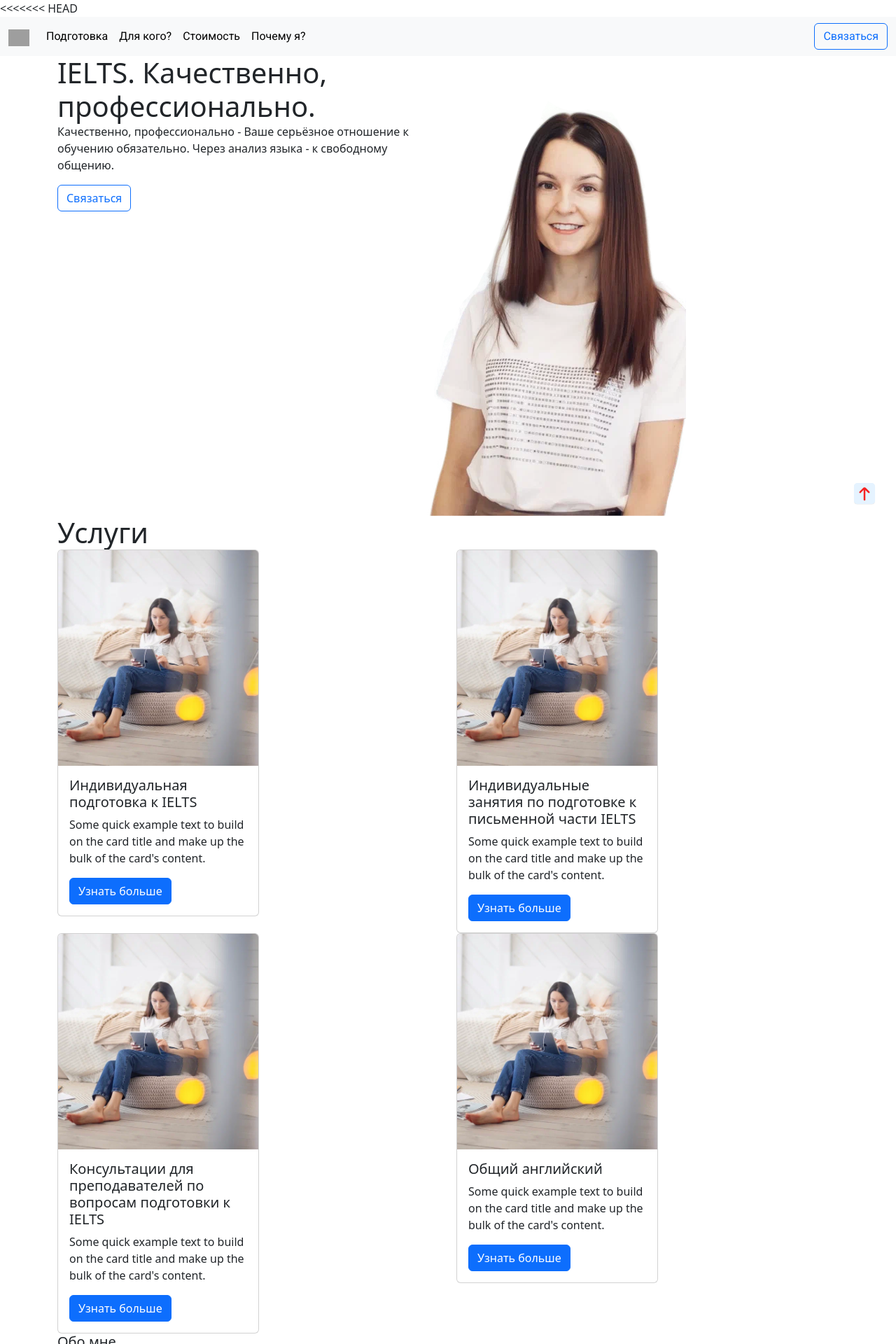
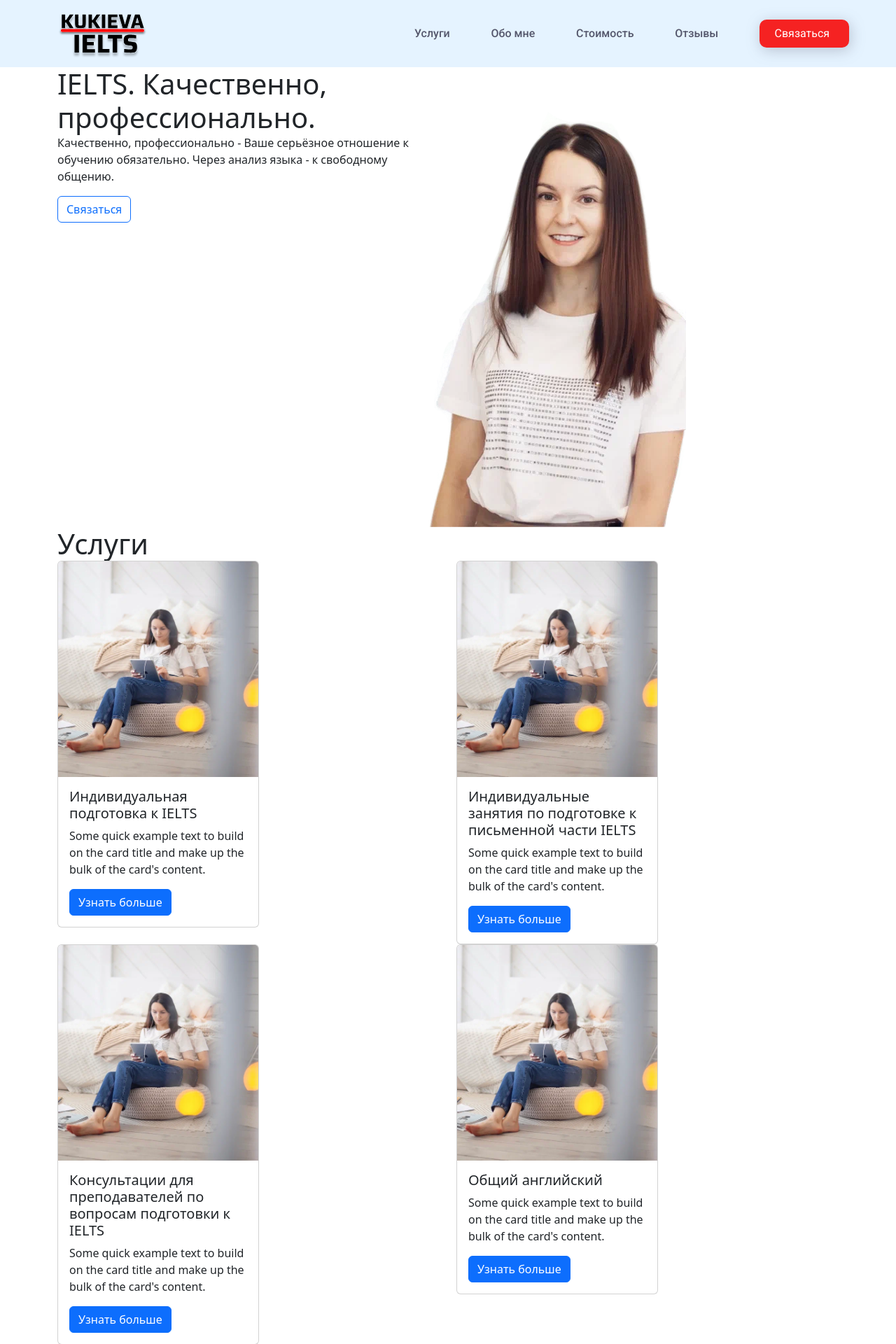
Before and after one commit to Dari-Dari/59_ielts_kukieva, a PHP site: page /index.html in a window 1280 px wide. Shown: the top 1920 px of the page at 70% size. Run offline with PHP 8.4, Linux system fonts and the light colour scheme; grey boxes are pictures that could not be loaded.

Commit message:
исправила конфликты в index.html

```diff
--- a/index.html
+++ b/index.html
@@ -2,13 +2,6 @@
 <html lang="ru">
 
 <head>
-  <meta charset="UTF-8">
-  <meta http-equiv="X-UA-Compatible" content="IE=edge">
-  <meta name="viewport" content="width=device-width, initial-scale=1.0">
-  <link href="https://cdn.jsdelivr.net/npm/bootstrap@5.3.0-alpha3/dist/css/bootstrap.min.css" rel="stylesheet"
-    integrity="sha384-KK94CHFLLe+nY2dmCWGMq91rCGa5gtU4mk92HdvYe+M/SXH301p5ILy+dN9+nJOZ" crossorigin="anonymous">
-
-  <title>IELTS KUKIEVA</title>
   <meta charset="UTF-8">
   <meta http-equiv="X-UA-Compatible" content="IE=edge">
   <meta name="viewport" content="width=device-width, initial-scale=1.0">
@@ -25,33 +18,25 @@
 
 <body>
 
-  <<<<<<< HEAD <header class="header">
-    <nav class="navbar navbar-expand-lg bg-body-tertiary">
+  <header class="header">
+    <a name="header-anchor"></a>
+    <nav class="navbar navbar-expand-lg ">
       <div class="container-fluid">
-        <a class="navbar-brand" href="#">
-          <img src="/docs/5.3/assets/brand/bootstrap-logo.svg" alt="логотип" width="30" height="24">
+        <a class="navbar-brand header-logo" href="#">
+          <img src="/assets/icons/logo.svg" alt="логотип" class="header_logo">
         </a>
         <button class="navbar-toggler" type="button" data-bs-toggle="collapse" data-bs-target="#navbarSupportedContent"
           aria-controls="navbarSupportedContent" aria-expanded="false" aria-label="Toggle navigation">
           <span class="navbar-toggler-icon"></span>
         </button>
-        <div class="collapse navbar-collapse" id="navbarSupportedContent">
-          <ul class="navbar-nav me-auto mb-2 mb-lg-0">
-            <li class="nav-item">
-              <a class="nav-link active" aria-current="page" href="#">Подготовка</a>
-            </li>
-            <li class="nav-item">
-              <a class="nav-link active" aria-current="page" href="#">Для кого?</a>
-            </li>
-            <li class="nav-item">
-              <a class="nav-link active" aria-current="page" href="#">Стоимость</a>
-            </li>
-            <li class="nav-item">
-              <a class="nav-link active" aria-current="page" href="#">Почему я?</a>
-            </li>
-          </ul>
-          <form class="d-flex" role="search">
-            <button class="btn btn-outline-primary" type="submit">Связаться</button>
+        <div class="collapse navbar-collapse header-header" id="navbarSupportedContent">
+          <a class="nav-link active header__link" aria-current="page" href="#services-anchor">Услуги</a>
+          <a class="nav-link active header__link" aria-current="page" href="#aboutme-anchor">Обо мне</a>
+          <a class="nav-link active header__link" aria-current="page" href="#price-anchor">Стоимость</a>
+          <a class="nav-link active header__link" aria-current="page" href="#reviews-anchor">Отзывы</a>
+          <form class="d-flex button__header" role="search">
+            <button class="btn button__header-red" type="button">
+              <a class="header__button" href="https://t.me/ielts_kukieva">Связаться</a> </button>
           </form>
         </div>
       </div>
@@ -241,145 +226,6 @@
               <p class="card-text">Подготовка к IELTS. Академическое письмо (формат IELTS). Общий английский</p>
               <p class="card-text">Стоимость: 5000 р</p>
               <button class="btn btn-outline-primary" type="submit">Связаться</button>
-                =======
-                <header class="header">
-                  <a name="header-anchor"></a>
-                  <nav class="navbar navbar-expand-lg ">
-                    <div class="container-fluid">
-                      <a class="navbar-brand header-logo" href="#">
-                        <img src="/assets/icons/logo.svg" alt="логотип" class="header_logo">
-                      </a>
-                      <button class="navbar-toggler" type="button" data-bs-toggle="collapse"
-                        data-bs-target="#navbarSupportedContent" aria-controls="navbarSupportedContent"
-                        aria-expanded="false" aria-label="Toggle navigation">
-                        <span class="navbar-toggler-icon"></span>
-                      </button>
-                      <div class="collapse navbar-collapse header-header" id="navbarSupportedContent">
-                        <a class="nav-link active header__link" aria-current="page" href="#services-anchor">Услуги</a>
-                        <a class="nav-link active header__link" aria-current="page" href="#aboutme-anchor">Обо мне</a>
-                        <a class="nav-link active header__link" aria-current="page" href="#price-anchor">Стоимость</a>
-                        <a class="nav-link active header__link" aria-current="page" href="#reviews-anchor">Отзывы</a>
-                        <form class="d-flex button__header" role="search">
-                          <button class="btn button__header-red" type="button">
-                            <a class="header__button" href="https://t.me/ielts_kukieva">Связаться</a> </button>
-                        </form>
-                      </div>
-                    </div>
-                  </nav>
-                </header>
-
-                <main class="main">
-                  <section class="main__block-2 block-2">
-                    <div class="container-fluid">
-                      <div class="card-mb-3 main__banner">
-                        <div class="row g-4">
-                          <div class="col-8">
-                            <div class="card-body">
-                              <h5 class="card-title fs-1">IELTS. Качественно, профессионально.</h5>
-                              <p class="card-text">Качественно, профессионально - Ваше серьёзное отношение к обучению
-                                обязательно. Через анализ языка - к свободному общению.</p>
-                              <button class="btn btn-outline-primary" type="submit">Связаться</button>
-                            </div>
-                          </div>
-                          <div class="col-4">
-                            <img src="assets/images/IMG_8877 без фона.png" style="max-width: 230px;"
-                              class="card-img-right" alt="welcome picture">
-                          </div>
-                        </div>
-                      </div>
-                    </div>
-                  </section>
-
-                  <section class="main__block-3 block-3">
-                    <div class="container-fluid">
-                      <a name="services-anchor"></a>
-                      <h5 class="card-title fs-1">Услуги</h5>
-                      <div class="row">
-                        <div class="col-6">
-                          <div class="card" style="width: 18rem;">
-                            <img src="assets/images/b3_services_img.JPEG" class="card-img-top" alt="...">
-                            <div class="card-body">
-                              <h5 class="card-title">Индивидуальная подготовка к IELTS</h5>
-                              <p class="card-text">Some quick example text to build on the card title and make up the
-                                bulk of the card's content.</p>
-                              <button type="button" class="btn btn-primary" data-bs-toggle="modal"
-                                data-bs-target="#exampleModal">Узнать больше</button>
-
-                              <!-- Modal -->
-                              <div class="modal fade" id="exampleModal" tabindex="-1"
-                                aria-labelledby="exampleModalLabel" aria-hidden="true">
-                                <div class="modal-dialog">
-                                  <div class="modal-content">
-                                    <div class="modal-header">
-                                      <h1 class="modal-title fs-5" id="exampleModalLabel">Из чего складывается
-                                        индивидуальная подготовка к IELTS?</h1>
-                                      <button type="button" class="btn-close" data-bs-dismiss="modal"
-                                        aria-label="Close"></button>
-                                    </div>
-                                    <div class="modal-body">
-                                      1. Определение Вашего входного балла - входное тестирование по формату
-                                      IELTS (все 4 навыка) с выставлением баллов за каждую часть и общего
-                                      балла за экзамен (оценка по критериям IELTS).
-                                      2. Разработка индивидуальной стратегии подготовки к IELTS в зависимости
-                                      от полученного входного балла, требуемого балла и сроков сдачи IELTS.
-                                      3. Отработка экзаменационного формата и развитие т.н. выносливости -
-                                      умение хорошо справиться со всеми частями на экзамене и уложиться во
-                                      время.
-                                      4. Тренировка устной части экзамена (IELTS Speaking Mock Test) с
-                                      соблюдением экзаменационного регламента и выставлением баллов за каждый
-                                      критерий (беглость и связность речи, лексический и грамматический
-                                      диапазон, произношение).
-                                      5. Проверка письменных работ с указание баллов по всем критериям и
-                                      объяснением того, что уже хорошо и что нужно улучшить, чтобы получить
-                                      требуемый балл.
-                                    </div>
-                                    <div class="modal-footer">
-                                      <button type="button" class="btn btn-secondary"
-                                        data-bs-dismiss="modal">Закрыть</button>
-                                    </div>
-                                  </div>
-                                </div>
-                              </div>
-                            </div>
-                          </div>
-                        </div>
-                        <div class="col-6">
-                          <div class="card" style="width: 18rem;">
-                            <img src="assets/images/b3_services_img.JPEG" class="card-img-top" alt="...">
-                            <div class="card-body">
-                              <h5 class="card-title">Индивидуальные занятия по подготовке к письменной части IELTS
-                              </h5>
-                              <p class="card-text">Some quick example text to build on the card title and make up the
-                                bulk of the card's content.</p>
-                              <a href="#" class="btn btn-primary">Узнать больше</a>
-                            </div>
-                          </div>
-                        </div>
-                        <div class="col-6">
-                          <div class="card" style="width: 18rem;">
-                            <img src="assets/images/b3_services_img.JPEG" class="card-img-top" alt="...">
-                            <div class="card-body">
-                              <h5 class="card-title">Консультации для преподавателей по вопросам подготовки к IELTS
-                              </h5>
-                              <p class="card-text">Some quick example text to build on the card title and make up the
-                                bulk of the card's content.</p>
-                              <a href="#" class="btn btn-primary">Узнать больше</a>
-                            </div>
-                          </div>
-                        </div>
-                        <div class="col-6">
-                          <div class="card" style="width: 18rem;">
-                            <img src="assets/images/b3_services_img.JPEG" class="card-img-top" alt="...">
-                            <div class="card-body">
-                              <h5 class="card-title">Общий английский</h5>
-                              <p class="card-text">Some quick example text to build on the card title and make up the
-                                bulk of the card's content.</p>
-                              <a href="#" class="btn btn-primary">Узнать больше</a>
-                            </div>
-                          </div>
-                        </div>
-                      </div>
-                      >>>>>>> origin/dev
             </div>
           </div>
           <div class="col-4">
@@ -395,98 +241,6 @@
               <h5 class="card-title">Консультации</h5>
               <p class="card-text">Консультации для преподавателей Консультация по формату IELTS Консультация по
                 вопросам подготовки к IELTS</p>
-                  <p class="card-text">Стоимость: 5000 р</p>
-                  <button class="btn btn-outline-primary" type="submit">Связаться</button>
-                </div>
-              </div>
-            </div>
-          </div>
-      </section>
-
-      <<<<<<< HEAD <section class="main__block-6 block-6">
-        <div class="container">
-          <h5 class="card-title fs-1">Отзывы</h5>
-          <div id="carouselExampleDark" class="carousel carousel-dark slide">
-            <div class="carousel-indicators">
-              <button type="button" data-bs-target="#carouselExampleDark" data-bs-slide-to="0" class="active"
-                aria-current="true" aria-label="Slide 1"></button>
-              <button type="button" data-bs-target="#carouselExampleDark" data-bs-slide-to="1"
-                aria-label="Slide 2"></button>
-              <button type="button" data-bs-target="#carouselExampleDark" data-bs-slide-to="2"
-                aria-label="Slide 3"></button>
-            </div>
-            <div class="carousel-inner">
-              <div class="carousel-item active" data-bs-interval="10000">
-                <img src="assets/images/b5_reviews_img2.png" class="d-block w-100" alt="...">
-                <div class="carousel-caption d-none d-md-block">
-                  <h5>Иван Иванов</h5>
-                  <p>Отзыв .</p>
-                </div>
-              </div>
-              <div class="carousel-item" data-bs-interval="2000">
-                <img src="assets/images/b5_reviews_img2.png" class="d-block w-100" alt="...">
-                <div class="carousel-caption d-none d-md-block">
-                  <h5>Петр Петров</h5>
-                  <p>Отзыв.</p>
-                </div>
-              </div>
-              <div class="carousel-item">
-                <img src="assets/images/b5_reviews_img2.png" class="d-block w-100" alt="...">
-                <div class="carousel-caption d-none d-md-block">
-                  <h5>Сергей Сергеев</h5>
-                  <p>Отзыв</p>
-                </div>
-                =======
-                <section class="main__block-4 block-4">
-                  <div class="container-fluid">
-                    <a name="aboutme-anchor"></a>
-                    <h5 class="card-title fs-1">Обо мне</h5>
-                    <div class="card mb-lg-0" style="max-width: 1500px;">
-                      <div class="row g-0">
-                        <div class="col-md-4">
-                          <img src="assets/images/b4_aboutme_img.JPG" class="img-fluid rounded-start" alt="...">
-                        </div>
-                        <div class="col-md-8">
-                          <div class="card-body">
-                            <h5 class="card-title">Мария Кукиева</h5>
-                            <p class="card-text">Лингвист-переводчик, Уральский Федеральный Университет (УРФУ),
-                              Физико-технический факультет, Кафедра иностранных языков, г. Екатеринбург (диплом с
-                              отличием)</p>
-                          </div>
-                        </div>
-                      </div>
-                    </div>
-                  </div>
-                </section>
-
-                <section class="main__block-5 block-5">
-                  <div class="container-fluid">
-                    <a name="price-anchor"></a>
-                    <h5 class="card-title fs-1">Стоимость занятий</h5>
-                    <div class="row">
-                      <div class="col-4">
-                        <div class="card-body">
-                          <h5 class="card-title">Индивидуально</h5>
-                          <p class="card-text">Подготовка к IELTS. Академическое письмо (формат IELTS). Общий
-                            английский</p>
-                          <p class="card-text">Стоимость: 5000 р</p>
-                          <button class="btn btn-outline-primary" type="submit">Связаться</button>
-                        </div>
-                      </div>
-                      <div class="col-4">
-                        <div class="card-body">
-                          <h5 class="card-title">Консультации</h5>
-                          <p class="card-text">Подготовка к IELTS. Академическое письмо (формат IELTS). Общий
-                            английский</p>
-                          <p class="card-text">Стоимость: 5000 р</p>
-                          <button class="btn btn-outline-primary" type="submit">Связаться</button>
-                        </div>
-                      </div>
-                      <div class="col-4">
-                        <div class="card-body">
-                          <h5 class="card-title">Консультации</h5>
-                          <p class="card-text">Консультации для преподавателей Консультация по формату IELTS
-                            Консультация по вопросам подготовки к IELTS</p>
               <p class="card-text">Стоимость: 5000 р</p>
               <button class="btn btn-outline-primary" type="submit">Связаться</button>
             </div>
@@ -545,13 +299,11 @@
         >>>>>>> origin/dev
       </div>
       </div>
-              <button class="carousel-control-prev" type="button" data-bs-target="#carouselExampleDark"
-                data-bs-slide="prev">
+      <button class="carousel-control-prev" type="button" data-bs-target="#carouselExampleDark" data-bs-slide="prev">
         <span class="carousel-control-prev-icon" aria-hidden="true"></span>
         <span class="visually-hidden">Previous</span>
       </button>
-              <button class="carousel-control-next" type="button" data-bs-target="#carouselExampleDark"
-                data-bs-slide="next">
+      <button class="carousel-control-next" type="button" data-bs-target="#carouselExampleDark" data-bs-slide="next">
         <span class="carousel-control-next-icon" aria-hidden="true"></span>
         <span class="visually-hidden">Next</span>
       </button>
@@ -559,29 +311,10 @@
       </div>
     </section>
 
-          <<<<<<< HEAD <footer class="footer">
-
-            <nav class="navbar navbar-dark justify-content-center align-items-end">
-              <img src="assets/images/footer_img.PNG" class="d-block w-25" alt="...">
-              <p class="footer_text">Telegram</p>
-              <p class="footer_text">Instagram</p>
-            </nav>
-
-            </footer>
-            =======
-            <div class="d-none d-sm-block back">
-              <a href="#header-anchor">
-                <img src="/assets/icons/arrow.png" title="back-home" alt="arrow-up">
-              </a>
-            </div>
-            >>>>>>> origin/dev
-
-
 
     <footer class="footer">
       <div class="container-fluid">
-                <img class="d-none d-md-block img-envelope" src="/assets/icons/Envelope_no_background.png"
-                  alt="img-envelope">
+        <img class="d-none d-md-block img-envelope" src="/assets/icons/Envelope_no_background.png" alt="img-envelope">
         <img class="d-block d-md-none img-envelope-small" src="/assets/icons/Envelope_no_background.png"
           alt="img-envelope">
         <div class="row justify-content-end pb-2">
@@ -608,14 +341,9 @@
 
 
 
-    <<<<<<< HEAD <script src="https://cdn.jsdelivr.net/npm/bootstrap@5.3.0-alpha3/dist/js/bootstrap.bundle.min.js"
-      integrity="sha384-ENjdO4Dr2bkBIFxQpeoTz1HIcje39Wm4jDKdf19U8gI4ddQ3GYNS7NTKfAdVQSZe" crossorigin="anonymous">
-      </script>
-      =======
   <script src="https://cdn.jsdelivr.net/npm/bootstrap@5.3.0-alpha3/dist/js/bootstrap.bundle.min.js"
     integrity="sha384-ENjdO4Dr2bkBIFxQpeoTz1HIcje39Wm4jDKdf19U8gI4ddQ3GYNS7NTKfAdVQSZe"
     crossorigin="anonymous"></script>
-      >>>>>>> origin/dev
 </body>
 
 </html>
```
Also changed, not shown: index.php (+34 -27 lines). Lines whose indentation alone changed are shown as unchanged.
